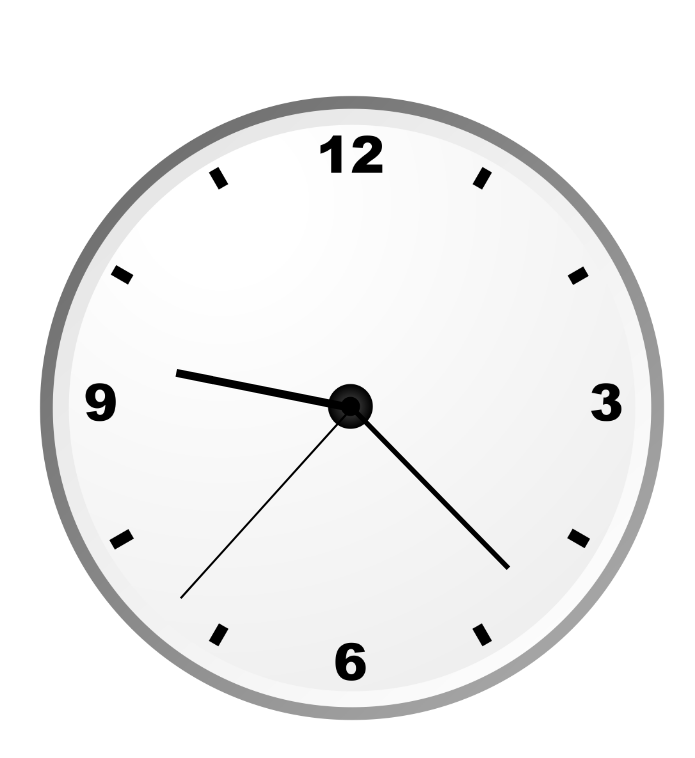
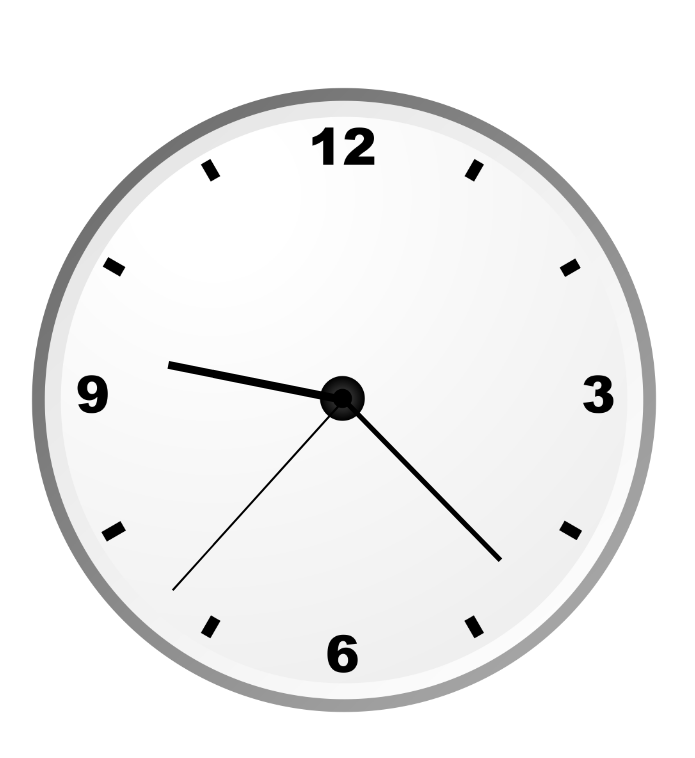
Before and after one commit to rohitbutbliss/clock-app, a plain HTML site: page index.html in a window 1280 px wide. Shown: the whole page, without its empty margins (296-991 px from the left). Drawn offline with Linux system fonts and the light colour scheme.

Commit message:
removed extra padding

```diff
--- a/style.css
+++ b/style.css
@@ -1,6 +1,11 @@
+* {
+  margin: 0;
+  padding: 0;
+}
 body {
   width: 100vw;
   height: 100vh;
+  box-sizing: border-box;
   display: grid;
   place-items: center;
 }
@@ -15,7 +20,7 @@ body {
   width: 80%;
 }
 .desktop-screen {
-  height: 80% !important;
+  height: 80%;
 }
 .hand {
   position: absolute;
```
